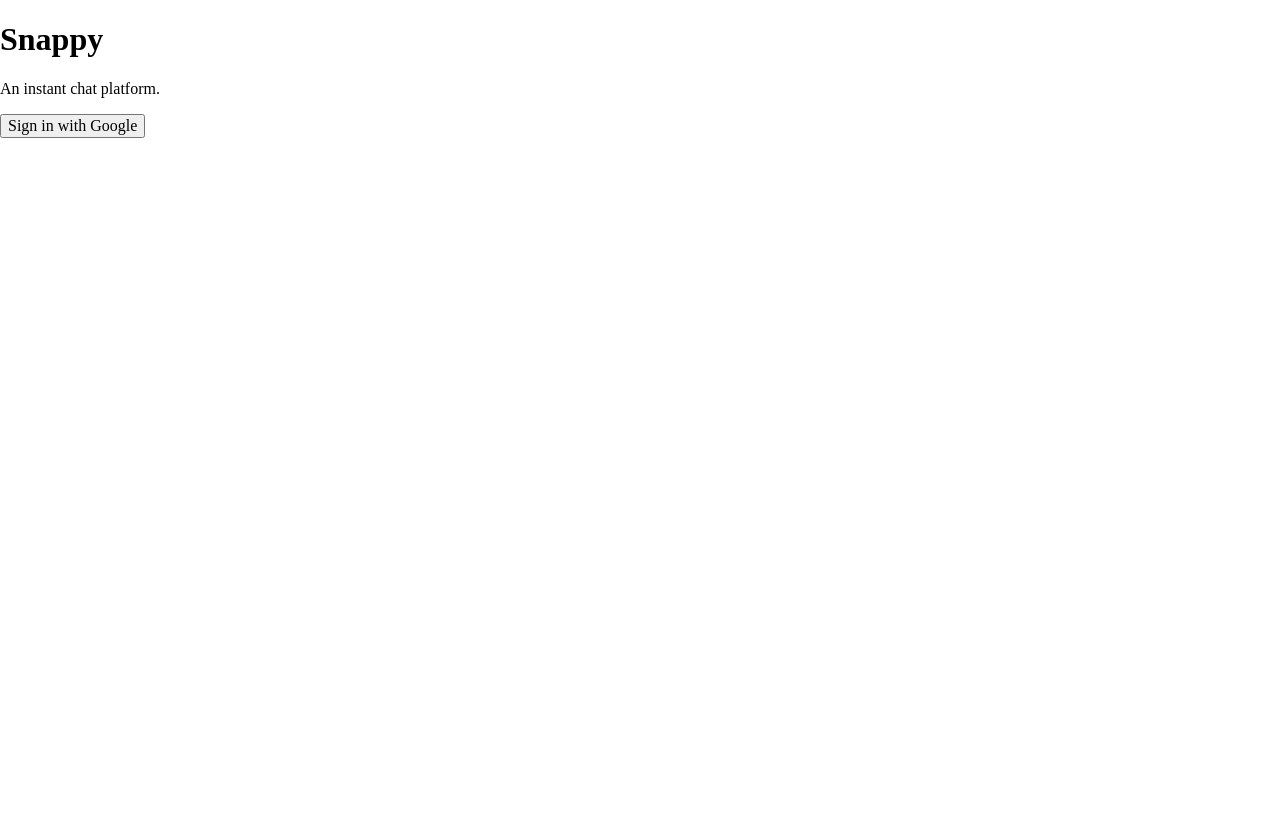
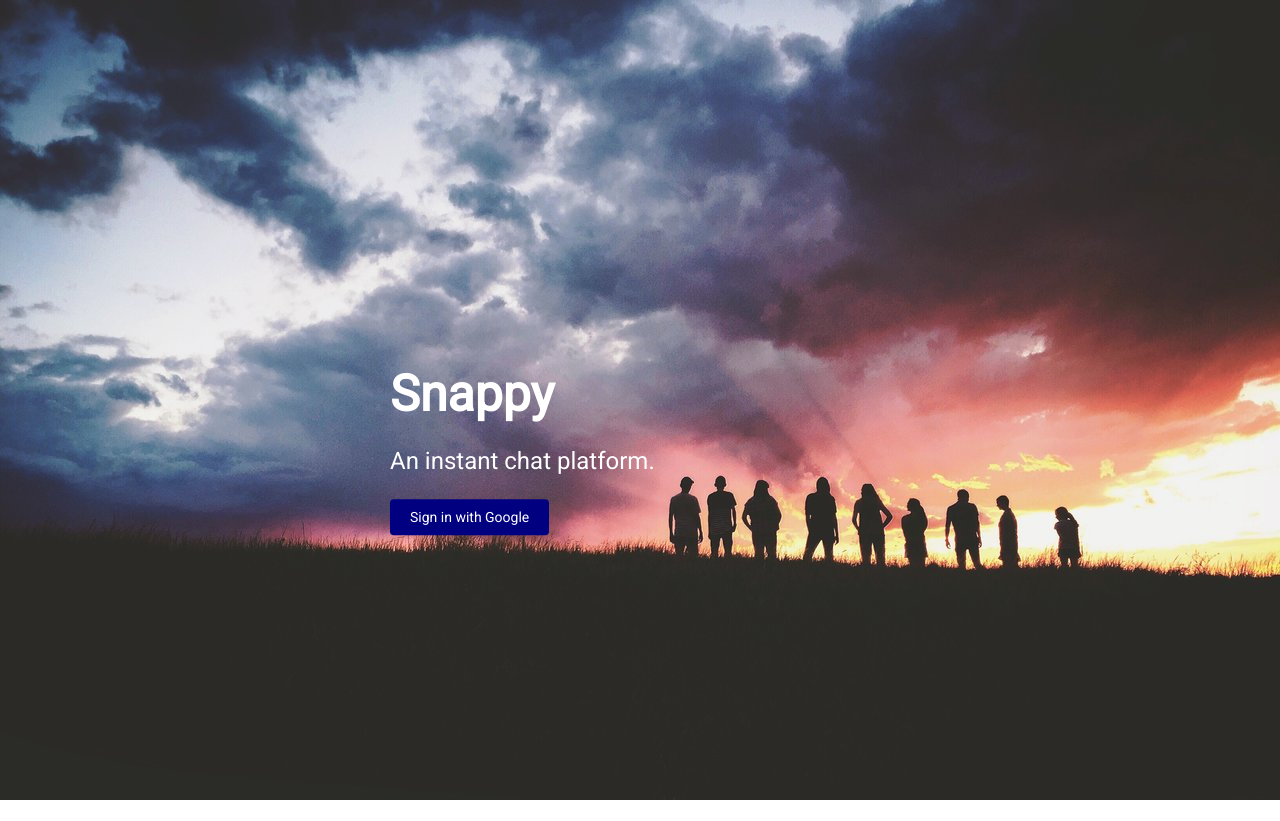
Before and after one commit to kavisha248/Snappy-chat, a plain HTML site: page index.html in a window 1280 px wide. After the commit the page ends 800 px from the top, so only its background shows below. Drawn offline with nearby package versions, Linux system fonts and the light colour scheme.

Commit message:
Static Homepage

```diff
--- a/index.html
+++ b/index.html
@@ -13,7 +13,7 @@
   <div class="main">
     <h1 class="logo">Snappy</h1>
 
-    <p>
+    <p class="tagline">
       An instant chat platform.
     </p>
     <button class="button">Sign in with Google</button>
--- a/style.css
+++ b/style.css
@@ -1,8 +1,51 @@
 html, body {
     height: 100%;
     box-sizing: border-box;
+    font-family: Roboto;
+    font-size: 14px;
 }
 
 *, *:before, *:after {
     box-sizing: inherit;
 }
+
+body {
+  background-image: url("bg.jpg");
+  background-repeat: no-repeat;
+  background-size: cover;
+
+}
+
+.main {
+  width: 500px;
+  margin: auto;
+  position: relative;
+  top: 50%;
+  transform: translateY(-20%);
+}
+
+.logo {
+  font-size: 50px;
+  color: white;
+  margin-bottom: 10px;
+  margin-top: 0;
+}
+
+.tagline {
+  font-size: 24px;
+  color: white;
+}
+
+.button {
+  background-color: navy;
+  color: white;
+  border: none;
+  border-radius: 4px;
+  padding: 10px 20px;
+  cursor: pointer;
+}
+
+.button:hover {
+  background: white;
+  color: black;
+}
```
Also changed, not shown: bg.jpg (added).
